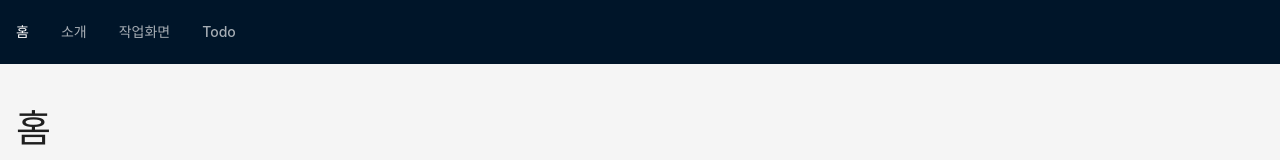
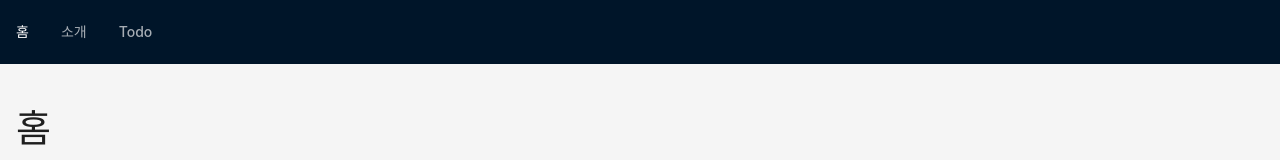
Before and after one commit to bodeulbodeul/study-web, a React (Vite) app: page / in a window 1280 px wide. Shown: the top 160 px of the page. Built offline with nearby package versions, Linux system fonts and the light colour scheme.

Commit message:
Deploy from study repo

```diff
--- a/src/App.jsx
+++ b/src/App.jsx
@@ -19,9 +19,9 @@ function App() {
           <Menu.Item key="about">
             <Link to="/about">소개</Link>
           </Menu.Item>
-          <Menu.Item key="work">
+          {/* <Menu.Item key="work">
             <Link to="/work">작업화면</Link>
-          </Menu.Item>
+          </Menu.Item> */}
           <Menu.Item key="todo">
             <Link to="/todo">Todo</Link>
           </Menu.Item>
@@ -31,7 +31,7 @@ function App() {
         <Routes>
           <Route path="/" element={<Home />} />
           <Route path="/about" element={<About />} />
-          <Route path="/work" element={<Work />} />
+          {/* <Route path="/work" element={<Work />} /> */}
           <Route path="/todo" element={<Todo />} />
         </Routes>
       </Content>
```
